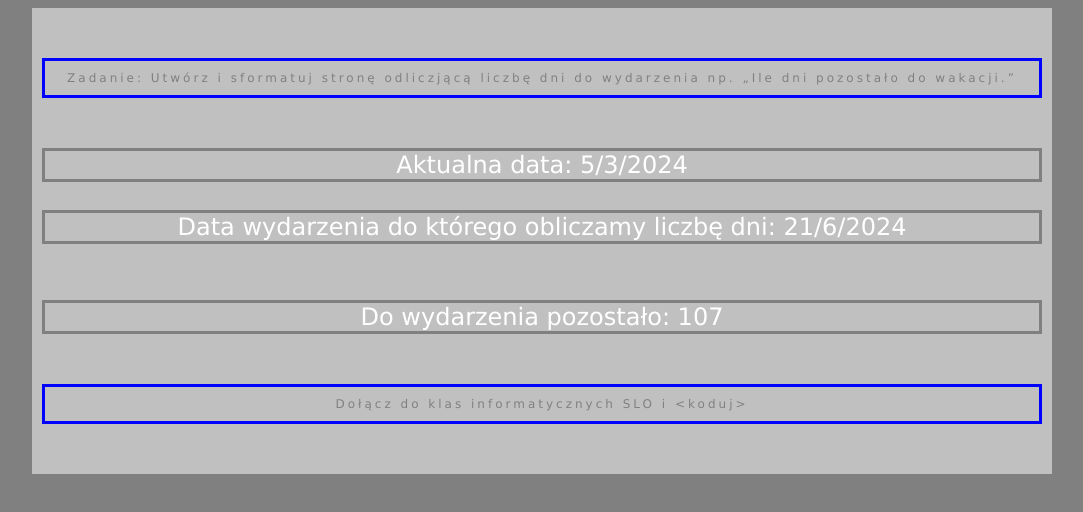
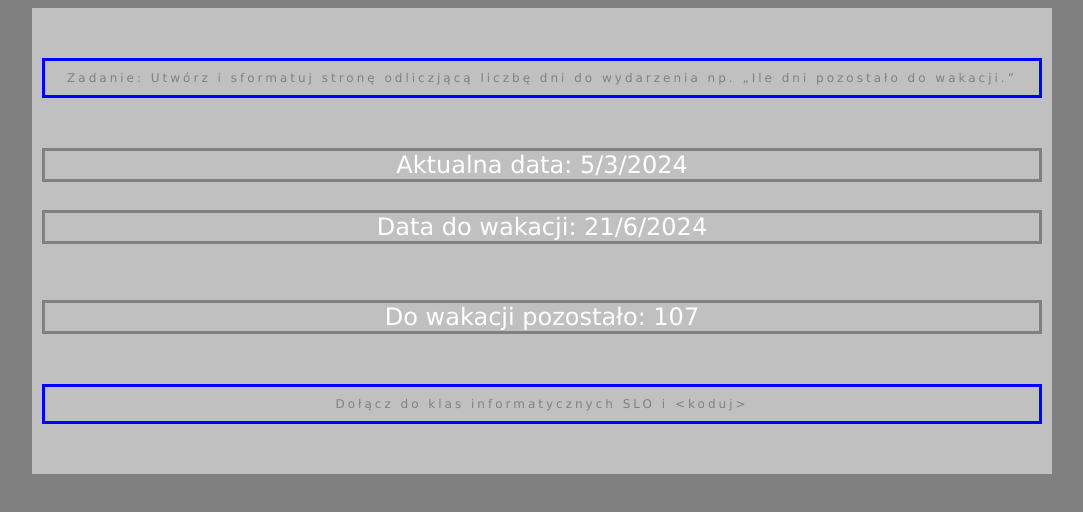
Before and after one commit to kekeszniki/odliczanie, a plain HTML site: page index.html in a window 1280 px wide. Shown: the whole page, without its empty margins (98-1181 px from the left). Drawn offline with Linux system fonts and the light colour scheme.

Commit message:
Update index.html

```diff
--- a/index.html
+++ b/index.html
@@ -28,8 +28,8 @@
 
 
 		document.getElementById("aktualnaData").innerHTML = "Aktualna data: "+dzien+"/"+miesiac+"/"+rok;
-		document.getElementById("dataWydarzenia").innerHTML = "Data wydarzenia do którego obliczamy liczbę dni: "+endDzien+"/"+endMiesiac+"/"+endRok;
-		document.getElementById("dniDoWydarzenia").innerHTML ="Do wydarzenia pozostało: "+ dni;
+		document.getElementById("dataWydarzenia").innerHTML = "Data do wakacji: "+endDzien+"/"+endMiesiac+"/"+endRok;
+		document.getElementById("dniDoWydarzenia").innerHTML ="Do wakacji pozostało: "+ dni;
 
 	}
 
```
